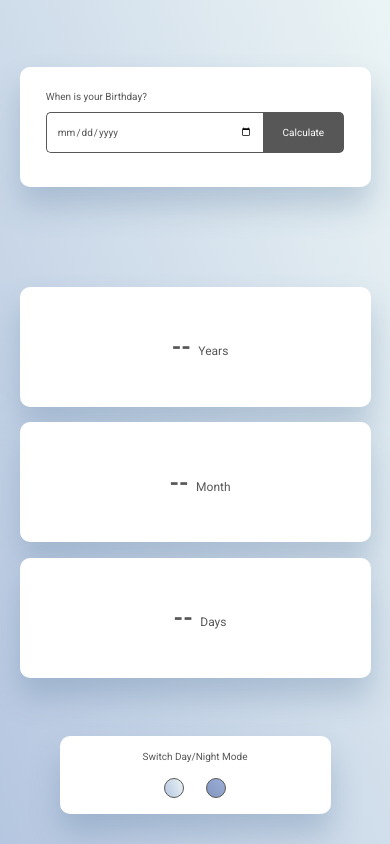
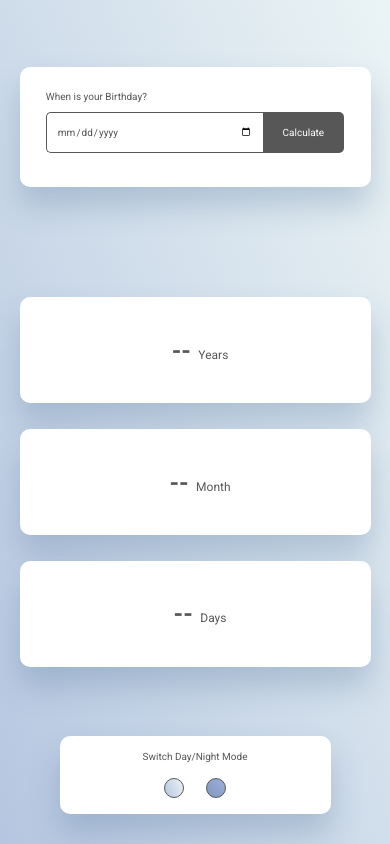
Before and after one commit to sargon17/age-calculator, a plain HTML site: page index.html in a window 390 px wide. Drawn offline with Linux system fonts and the light colour scheme.

Commit message:
better media queries for mobile

```diff
--- a/sass/main.scss
+++ b/sass/main.scss
@@ -172,6 +172,7 @@ button:hover{
     width: 271px;
     @include screen-max(499px){
         width: 100%;
+        height: 25%;
     }
 }
 .output-tile h2{
```
Also changed, not shown: dist/css/main.css, 1 other file.
